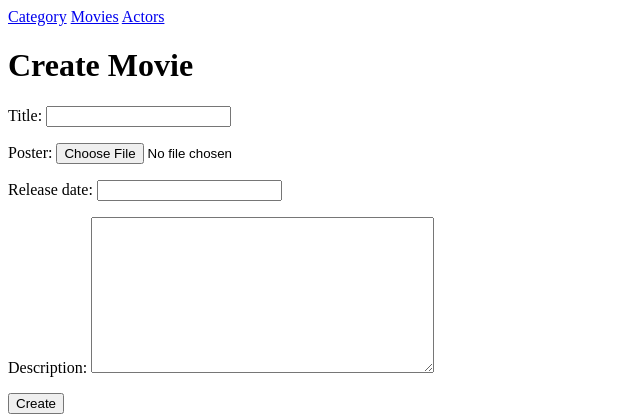
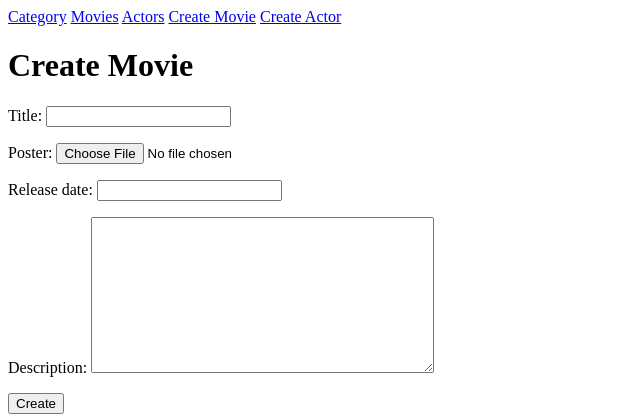
Before and after one commit to Buchak/practicecinemasite, a Django app: page /create-movie/ in a window 1280 px wide. Shown: the top 420 px of the page, without its empty margins (0-640 px from the left). Run offline with Django 5.2, Linux system fonts and the light colour scheme.

Commit message:
Added logic for form

```diff
--- a/cinemasite/main/templates/main/base.html
+++ b/cinemasite/main/templates/main/base.html
@@ -13,6 +13,8 @@
 <a href="{% url 'main:categories_list' %}">Category</a>
 <a href="{% url 'main:movies_list' %}">Movies</a>
 <a href="{% url 'main:actors_list' %}">Actors</a>
+<a href="{% url 'main:create_movie' %}">Create Movie</a>
+<a href="{% url 'main:create_actor' %}">Create Actor</a>
 
 {% block body %}
     <h1>Movie</h1>
--- a/cinemasite/main/templates/main/create-actor.html
+++ b/cinemasite/main/templates/main/create-actor.html
@@ -9,7 +9,7 @@
 	<h1>Create Actor</h1>
 
     <div>
-        <form method="post">
+        <form method="post" enctype="multipart/form-data">
             {% csrf_token %}
             {{ form.as_p }}
             <button type="submit">Create</button>
--- a/cinemasite/main/templates/main/create-movie.html
+++ b/cinemasite/main/templates/main/create-movie.html
@@ -9,7 +9,7 @@
 	<h1>Create Movie</h1>
 
     <div>
-        <form method="post">
+        <form method="post" enctype="multipart/form-data">
             {% csrf_token %}
             {{ form.as_p }}
             <button type="submit">Create</button>
--- a/cinemasite/main/views.py
+++ b/cinemasite/main/views.py
@@ -38,8 +38,15 @@ def movie_detail(request: HttpRequest, movie_slug) -> HttpResponse:
 
 
 def create_movie(request: HttpRequest) -> HttpResponse:
+    if request.method == 'POST':
+        form = forms.MovieForm(request.POST, request.FILES)
+        if form.is_valid():
+            models.Movie.objects.create(**form.cleaned_data)
+    else:
+        form = forms.MovieForm()
+
     context = {
-        'form': forms.MovieForm(),
+        'form': form,
     }
     return render(request, 'main/create-movie.html', context=context)
 
@@ -60,7 +67,14 @@ def actor_detail(request: HttpRequest, actor_slug) -> HttpResponse:
 
 
 def create_actor(request: HttpRequest) -> HttpResponse:
+    if request.method == 'POST':
+        form = forms.ActorForm(request.POST, request.FILES)
+        if form.is_valid():
+            models.Actor.objects.create(**form.cleaned_data)
+    else:
+        form = forms.ActorForm()
+
     context = {
-        'form': forms.ActorForm(),
+        'form': form,
     }
     return render(request, 'main/create-movie.html', context=context)
```
Also changed, not shown: cinemasite/db.sqlite3, cinemasite/media/actors_photo/500px-Mark_Wahlberg_Max_Payne_2008.jpg (added), cinemasite/media/movie_photo/Ted.jpg (added).
